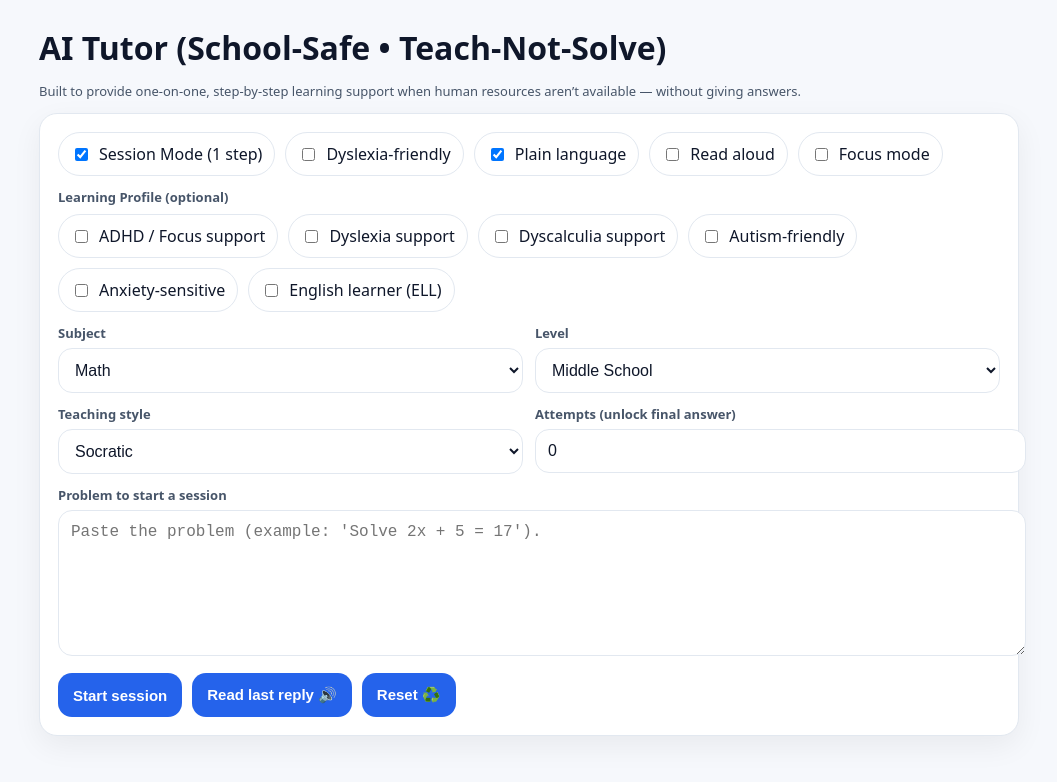
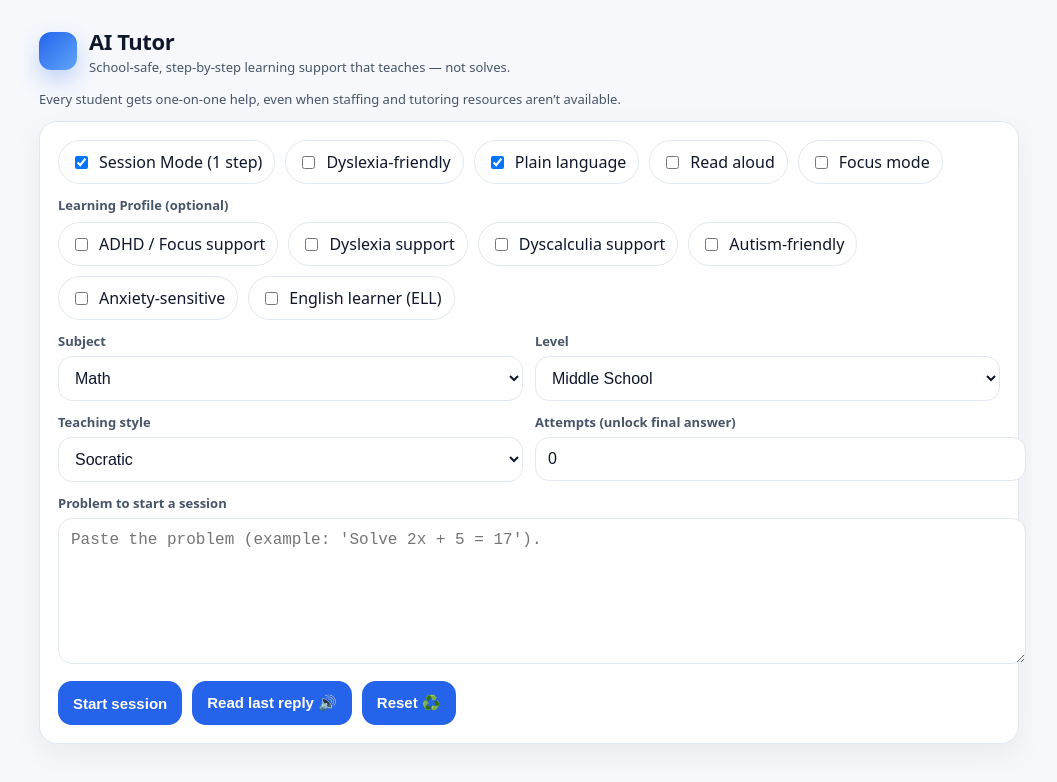
Before and after one commit to davidcogill1011-code/ai-tutor-turnkey, a Next.js app: page / in a window 1280 px wide. Shown: the top 782 px of the page, without its empty margins (111-1168 px from the left). Built offline with nearby package versions, Linux system fonts and the light colour scheme.

Commit message:
Revamp header for AI Tutor with new branding
Updated header section to enhance branding and messaging.

```diff
--- a/app/page.js
+++ b/app/page.js
@@ -131,10 +131,19 @@ export default function Page() {
 
   return (
     <div className={`container ${wrapperClass}`}>
-      <h1 style={{ margin: "6px 0 4px" }}>AI Tutor (School-Safe • Teach-Not-Solve)</h1>
-      <p className="small secondary">
-        Built to provide one-on-one, step-by-step learning support when human resources aren’t available — without giving answers.
-      </p>
+     <div className="header">
+  <div className="brand">
+    <div className="logoDot" aria-hidden="true" />
+    <div>
+      <h1 className="h1">AI Tutor</h1>
+      <p className="tagline">School-safe, step-by-step learning support that teaches — not solves.</p>
+    </div>
+  </div>
+</div>
+<p className="small secondary">
+  Every student gets one-on-one help, even when staffing and tutoring resources aren’t available.
+</p>
+
 
       <div className="card" style={{ marginTop: 12 }}>
         <div className="toggles" style={{ marginBottom: 12 }}>
```
